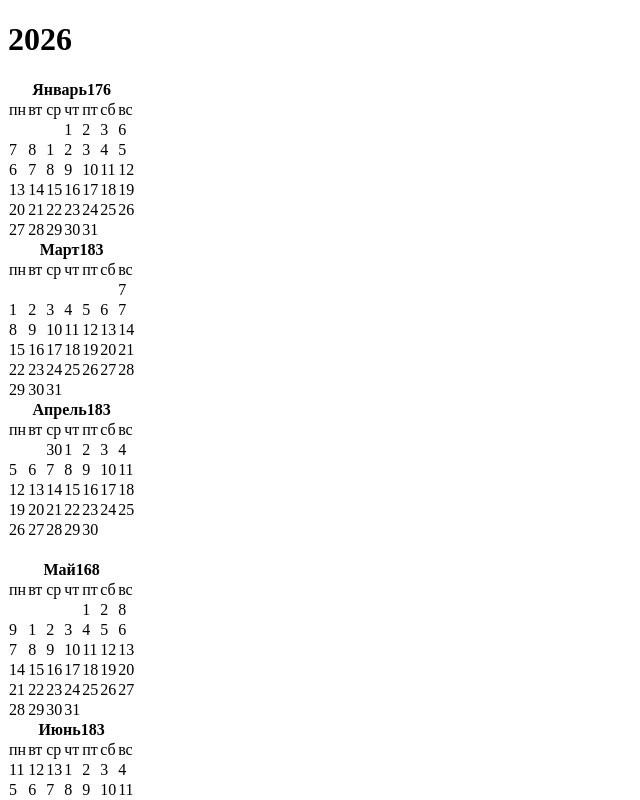
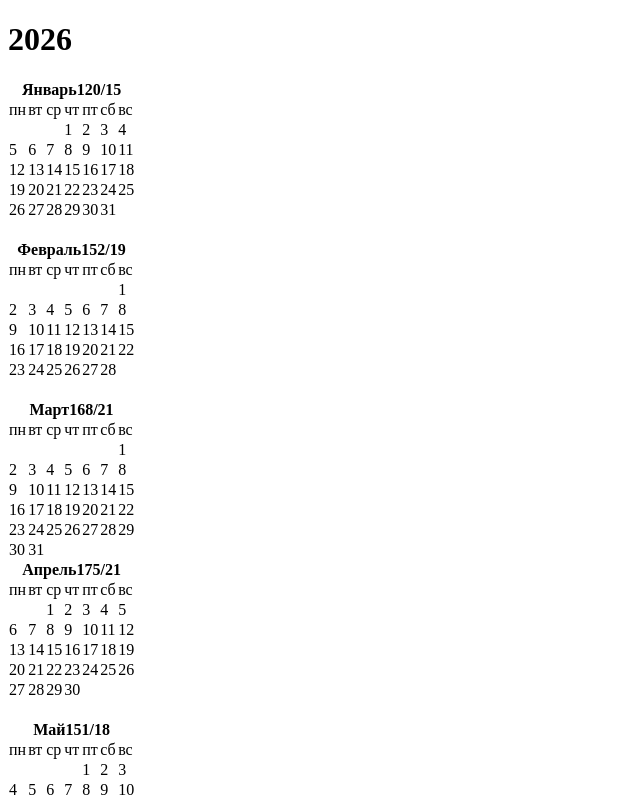
Before and after one commit to sazduck/vue-calendar, a Vue app: page / in a window 1280 px wide. Shown: the top 800 px of the page, without its empty margins (0-640 px from the left). Built offline with nearby package versions, Linux system fonts and the light colour scheme; the HTML template or start-up script is replaced by a standard one.

Commit message:
fix: year error, preload all data

```diff
--- a/package.json
+++ b/package.json
@@ -14,7 +14,7 @@
     "@tailwindcss/vite": "^4.1.18",
     "tailwindcss": "^4.1.18",
     "vue": "^3.5.24",
-    "vue-router": "^4.6.4"
+    "vue-router": "4"
   },
   "devDependencies": {
     "@types/node": "^24.10.1",
--- a/src/App.vue
+++ b/src/App.vue
@@ -1,15 +1,46 @@
 <script setup lang="ts">
-import Calnedar from './components/Calendar/CalendarFull.vue';
+import Calnedar from '@/components/Calendar/CalendarFull.vue';
+import type { CalendarData } from './data/calendar-data/types';
+
+
+// все файлы календаря
+const calendarModules = import.meta.glob('@/data/calendar-data/*.json', {
+  eager: true,
+  import: 'default'
+});
+
+const years: number[] = [];
+for (let i = 2010; i <= 2026; i++) {
+  years.push(i)
+}
+
+const workDays: Map<number, CalendarData> = new Map();
+years.forEach(year => {
+  const path = `/src/data/calendar-data/${year}.json`;
+  const data = calendarModules[path];
+
+  if (data) {
+    workDays.set(year, data as CalendarData);
+  } else {
+    console.warn(`Calendar data for year ${year} not found`);
+  }
+});
+
+const YEAR = 2026
 </script>
+
 
 <template>
   <div id="min-h-screen-layout" class="flex min-h-screen flex-col">
     <!-- <header startTime="8:00" todayHours={todayHours}/> -->
-    <div class="mt-10 flex h-full flex-1 text-sm">
+    <!-- <div class="mt-10 flex h-full flex-1 text-sm"> -->
+    <div class="flex h-full flex-1 text-sm">
       <!-- <Nav /> -->
-      <main class="lg:ml-50 flex flex-1 flex-col">
-        <Calnedar :year="2026" />
-      </main>
+      <!-- <main class="lg:ml-50 flex flex-1 flex-col"> -->
+        <main class="flex flex-1 flex-col">
+          <Calnedar :year="YEAR" :work-days="workDays.get(YEAR)" />
+        </main>
+
     </div>
     <!-- {/* <Footer /> */} -->
   </div>
--- a/src/components/Calendar/CalendarFull.vue
+++ b/src/components/Calendar/CalendarFull.vue
@@ -2,30 +2,29 @@
 
 import CalendarMonth from './CalendarMonth.vue';
 import type { DayHours } from './types';
-import Year from './CalendarYear.vue';
-import workdayData from "@/data/calendar-data/2025.json"
+import CalendarYear from './CalendarYear.vue';
 
-const { year } = defineProps<{
+import type { CalendarData } from '@/data/calendar-data/types';
+
+const { year, workDays } = defineProps<{
   year: number;
+  workDays?: CalendarData;
 }>();
 
 type Hours = 0 | 8 | 7;
 
 const fillCalendarByYear = (year: number): Map<string, Hours> => {
-  const date = new Date(`${year}-01-01`);
-  console.log(date.toISOString());
 
 
   const datesMap = new Map<string, Hours>();
 
-  for (let i = 0; i < 365; i++) {
-    const day = date.getDay();
+  for (let date = new Date(`${year}-01-01`); date.getFullYear() < year + 1; date.setDate(date.getDate() + 1)) {
+   const day = date.getDay();
     if (day === 0 || day === 6) {
       datesMap.set(date.toISOString().slice(0, 10), 0);
     } else {
       datesMap.set(date.toISOString().slice(0, 10), 8);
     }
-    date.setDate(date.getDate() + 1);
   }
   return datesMap;
 };
@@ -33,13 +32,13 @@ const fillCalendarByYear = (year: number): Map<string, Hours> => {
 const datesMap = fillCalendarByYear(year);
 
 
-workdayData.extraWorkdays.forEach((d: string) => {
+workDays?.extraWorkdays.forEach((d: string) => {
   datesMap.set(d, 8);
 });
-workdayData.holidays.forEach((d: string) => {
+workDays?.holidays.forEach((d: string) => {
   datesMap.set(d, 0);
 });
-workdayData.preholidays.forEach((d: string) => {
+workDays?.preholidays.forEach((d: string) => {
   datesMap.set(d, 7);
 });
 
@@ -85,7 +84,7 @@ today.setHours(0, 0, 0, 0);
   <div class="flex flex-col items-center flex-1">
     <div class="flex flex-1 flex-wrap max-w-5xl justify-center items-center">
       <div class="flex flex-col">
-        <Year :year="year" />
+        <CalendarYear :year="year" />
         <div class="flex flex-wrap gap-4 justify-center items-start">
           <CalendarMonth
             v-for="month in calendarData.months"
--- a/src/components/Calendar/CalendarMonth.vue
+++ b/src/components/Calendar/CalendarMonth.vue
@@ -71,35 +71,40 @@ const getIsDayPassed = (year: number, month: number, day: number) => {
   return today > new Date(year, month, day);
 };
 
-const getMonthColor = (month: number) =>
-  month <= 2 || month == 12 ? 'bg-blue-100'
-  : month <= 5 ? 'bg-green-200'
-  : month <= 8 ? 'bg-yellow-200'
-  : 'bg-orange-200';
+const getMonthColor = (month: number) => {
+  if (month <= 2 || month === 12) return 'bg-blue-100';
+  if (month <= 5) return 'bg-green-200';
+  if (month <= 8) return 'bg-yellow-200';
+  return 'bg-orange-200';
+};
 
 const getDayColor = (day: { day: number; hours: number }) => {
   const isDayPassed = getIsDayPassed(year, month.month - 1, day.day);
-  return (
-    day.hours === 8 ?
-      isDayPassed ? 'text-gray-400'
-      : 'text-gray-900'
-    : day.hours === 7 ?
-      isDayPassed ? 'text-green-300'
-      : 'text-green-600'
-    : isDayPassed ? 'text-red-300'
-    : 'text-red-600'
+
+  // Маппинг цветов в зависимости от часов
+  const colorMap: Record<number, [string, string]> = {
+    8: ['text-gray-400', 'text-gray-900'], // [если прошло, если активно]
+    7: ['text-green-300', 'text-green-600'],
+  };
+
+  const [passedColor, activeColor] = colorMap[day.hours] || ['text-red-300', 'text-red-600'];
+  return isDayPassed ? passedColor : activeColor;
+};
+
+const getDayClass = (day: { day: number; hours: number }) => {
+  const baseClasses = 'border-1 px-2 py-0.5';
+  const colorClass = day ? getDayColor(day) : '';
+
+  // Проверяем, является ли день сегодняшним
+  const isToday = (
+    today.getFullYear() === year &&
+    today.getMonth() === month.month - 1 &&
+    today.getDate() === day?.day
   );
+  const borderClass = isToday ? 'border-red-700' : 'border-transparent';
+
+  return `${baseClasses} ${colorClass} ${borderClass}`;
 };
-const getDayClass = (day: { day: number; hours: number }) =>
-  `border-1 px-2 py-0.5 ${day ? getDayColor(day) : ''} ${
-    (
-      today.getFullYear() === year &&
-      today.getMonth() === month.month - 1 &&
-      today.getDate() === day?.day
-    ) ?
-      'border-red-700'
-    : 'border-transparent'
-  }`;
 </script>
 
 <template>
@@ -117,7 +122,7 @@ const getDayClass = (day: { day: number; hours: number }) =>
             <span>
               {{ fmtMonth(new Date(year, month.month - 1)) }}
             </span>
-            <span>{{ month.hours }}</span>
+            <span>{{ month.hours }}/{{ Math.trunc(month.hours / 8) }}</span>
           </div>
         </th>
       </tr>
--- /dev/null
+++ b/src/data/calendar-data/types.ts
@@ -0,0 +1,6 @@
+export interface CalendarData {
+  transfers: {from: string, to: string}[];
+  holidays: string[];
+  preholidays: string[];
+  extraWorkdays: string[];
+}
```
Also changed, not shown: 1 other file (tests, documents, lock files or other folders).
